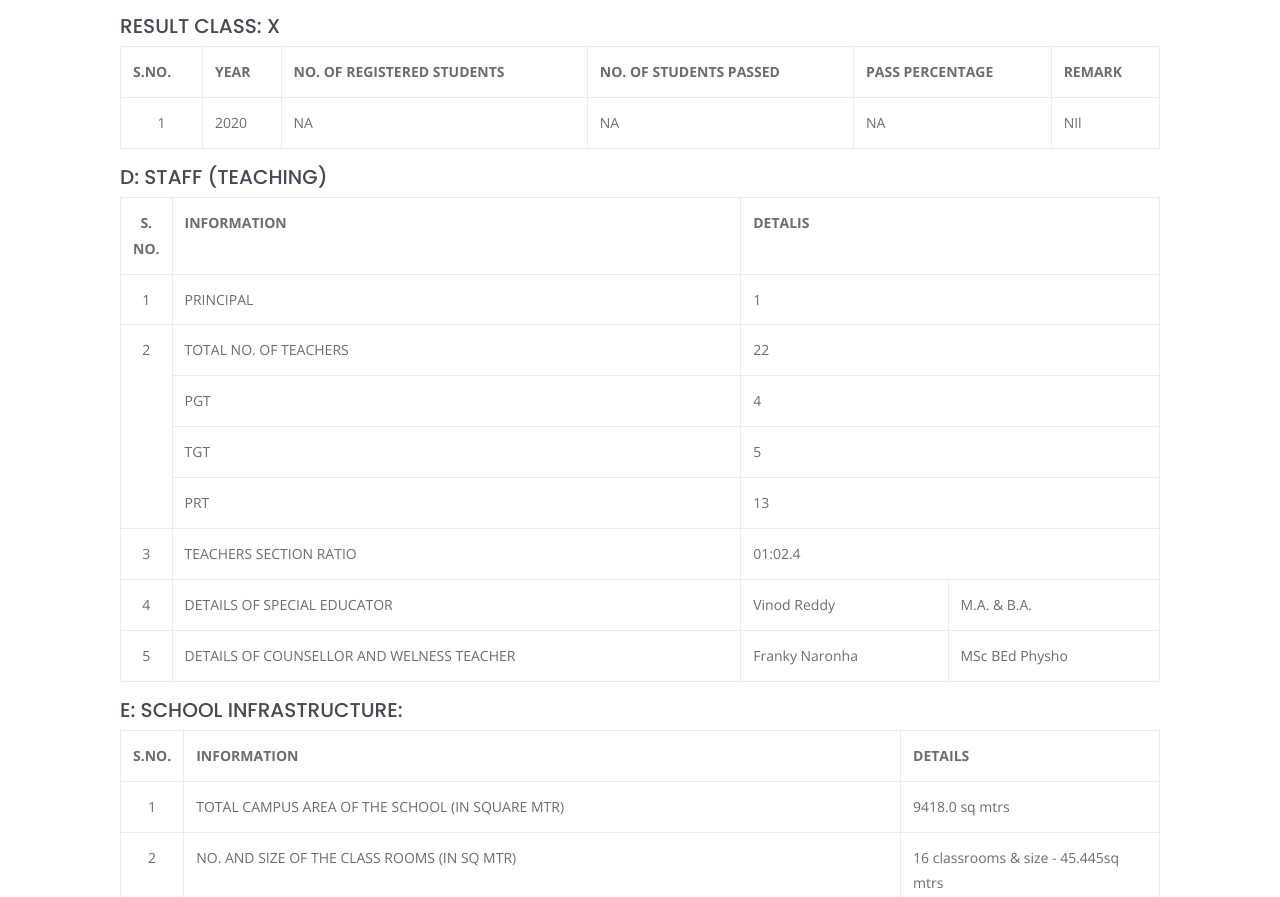
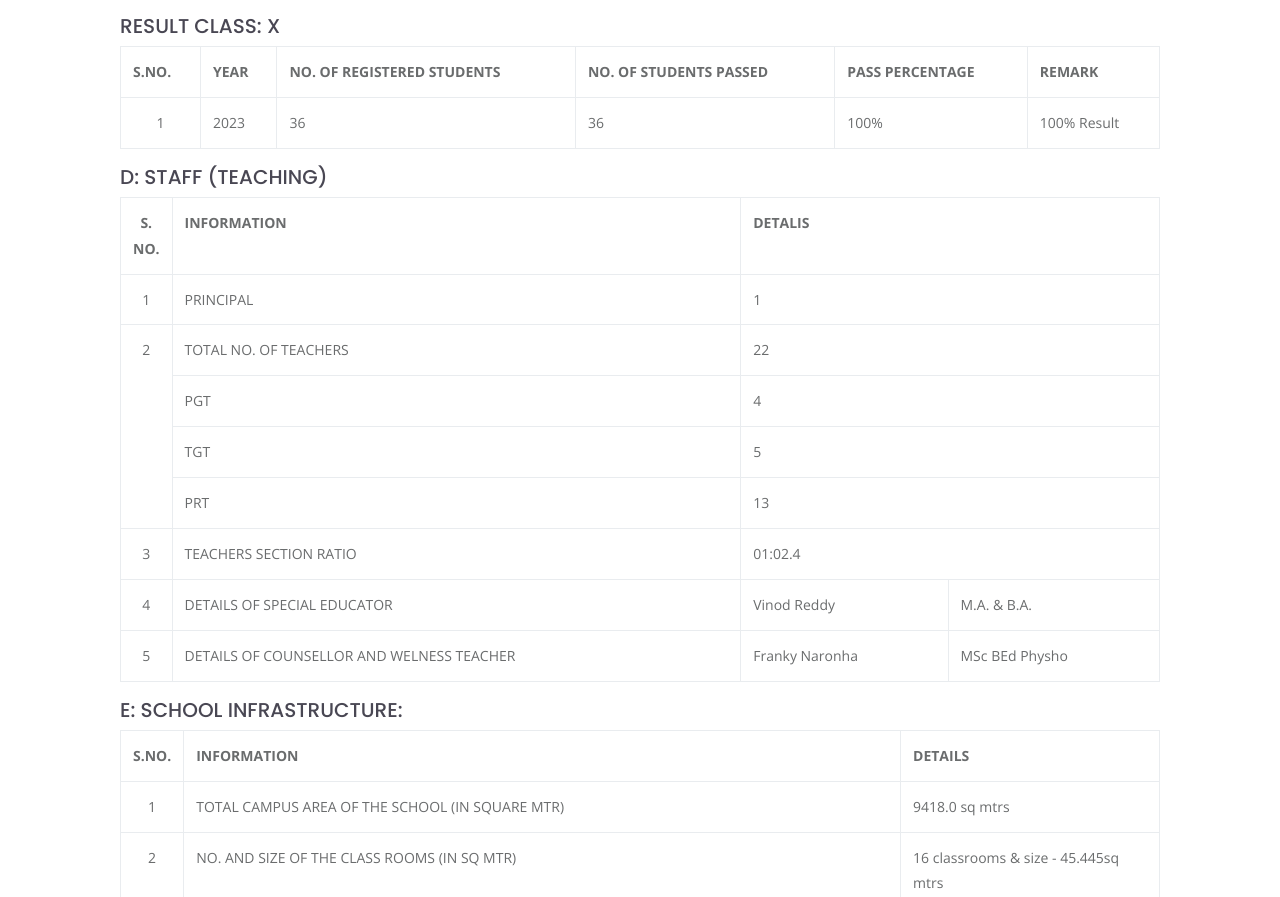
Before and after one commit to leadSchool/mangaonlead, a plain HTML site: page mandatory.html in a window 1280 px wide. Shown: the part 1584-2481 px from the top of the page. Drawn offline with nearby package versions, Linux system fonts and the light colour scheme.

Commit message:
updated data

```diff
--- a/mandatory.html
+++ b/mandatory.html
@@ -328,11 +328,11 @@
 
                     <tr>
                       <td style="text-align: center">1</td>
-                      <td>2020</td>
-                      <td>NA</td>
-                      <td>NA</td>
-                      <td>NA</td>
-                      <td> NIl</td>
+                      <td>2023</td>
+                      <td>36</td>
+                      <td>36</td>
+                      <td>100%</td>
+                      <td>100% Result</td>
                     </tr>
                   </tbody>
                 </table>
```
